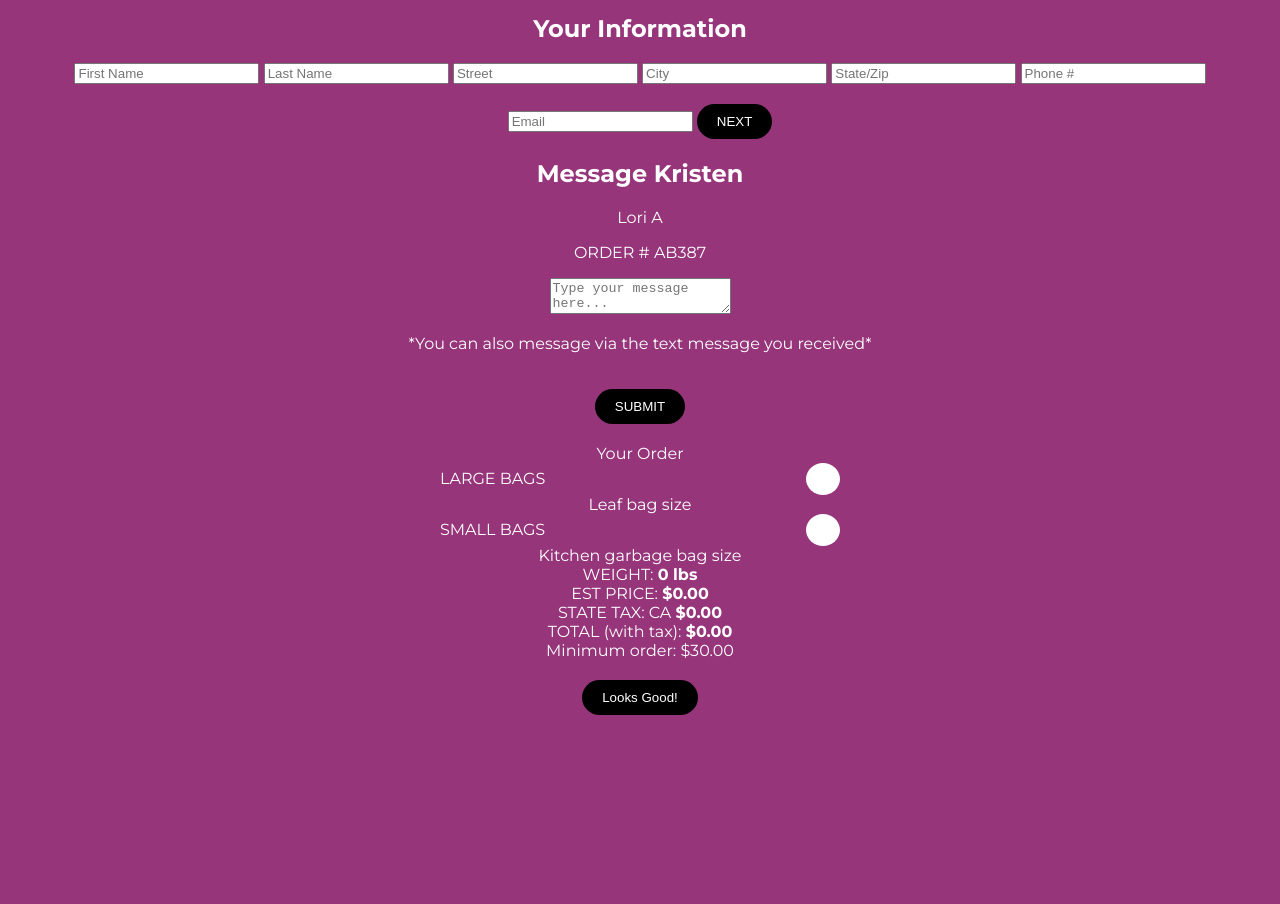
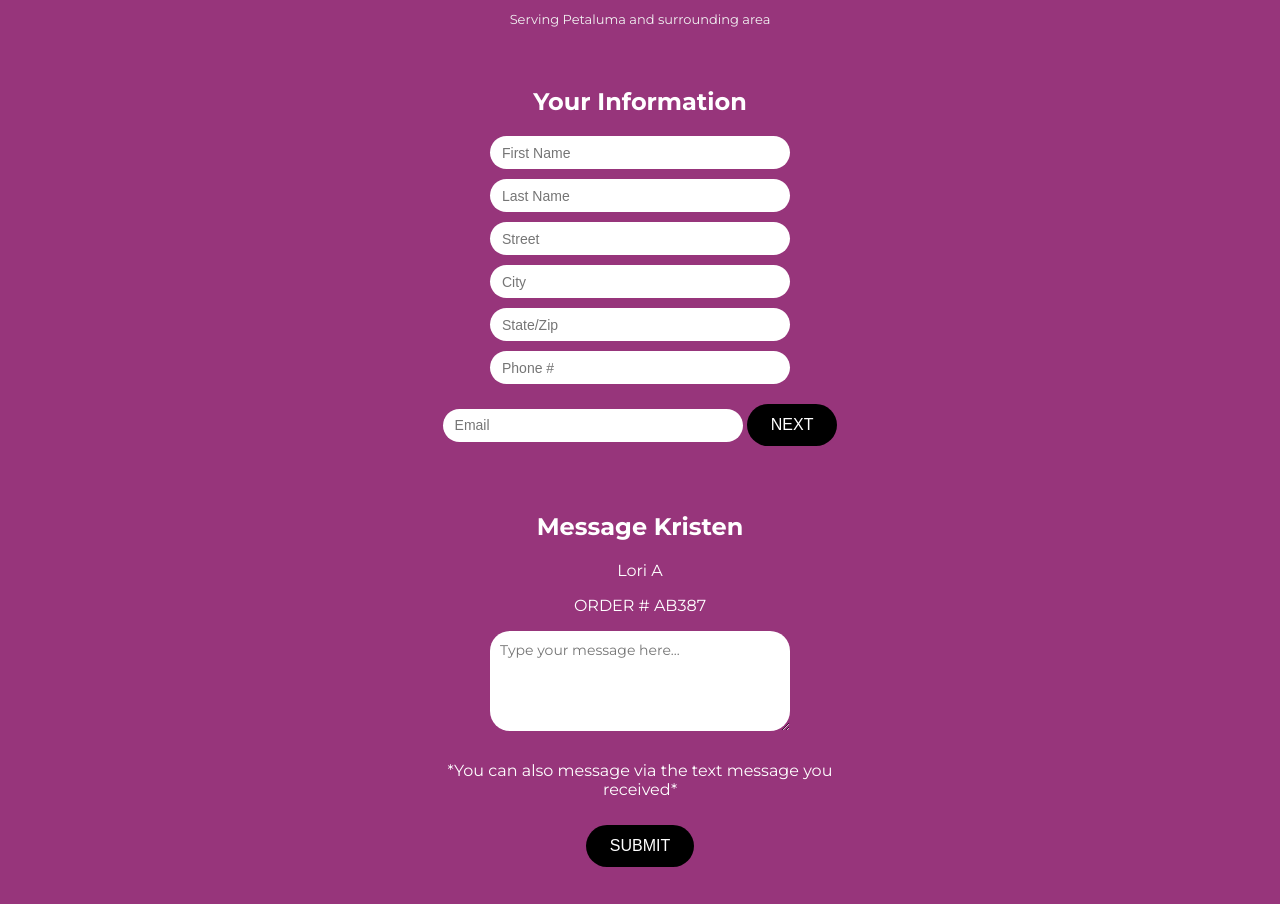
Before and after one commit to rhone1010/ST, a plain HTML site: page index.html in a window 1280 px wide. Shown: the part 220-1124 px from the top of the page. Before the commit the page ends 955 px from the top, so only its background shows below. Drawn offline with Linux system fonts and the light colour scheme.

Commit message:
Update style.css

```diff
--- a/style.css
+++ b/style.css
@@ -1,3 +1,4 @@
+/* === Global === */
 body {
   margin: 0;
   font-family: 'Montserrat', sans-serif;
@@ -5,57 +6,181 @@ body {
   color: white;
   text-align: center;
 }
-.container-ordering {
+
+.container {
   max-width: 400px;
   margin: 0 auto;
-  padding: 20px 40px;
+  padding: 20px;
 }
+
+.logo {
+  width: 280px;
+  margin: 20px auto 10px;
+}
+
+.note {
+  font-size: 13px;
+  color: #f2f2f2;
+  margin-bottom: 20px;
+}
+
+/* === Section Titles === */
+.section-title {
+  font-size: 16px;
+  margin: 20px 0 10px;
+  text-transform: uppercase;
+  font-weight: bold;
+}
+
+/* === Inputs === */
+.input {
+  height: 33px;
+  border: none;
+  background: white;
+  color: #97357B;
+  border-radius: 25px;
+  padding: 0 12px;
+  font-size: 14px;
+  margin-bottom: 10px;
+  box-sizing: border-box;
+}
+
+.input-120 {
+  width: 300px;
+}
+
+.input-240 {
+  width: 300px;
+}
+
 .input-row {
   display: flex;
+  align-items: center;
   justify-content: space-between;
-  align-items: center;
+  margin: 10px 0;
 }
+
+.input-desc {
+  font-size: 12px;
+  text-align: left;
+  color: #eee;
+  margin-bottom: 10px;
+}
+
+/* === Custom Select === */
 .custom-select {
   position: relative;
 }
+
 .custom-select input {
   height: 30px;
   width: 30px;
   text-align: center;
   border-radius: 50%;
+  border: none;
   background: white;
-  border: none;
+  color: #97357B;
   font-weight: bold;
-  color: #97357B;
+  cursor: pointer;
 }
+
+/* Dropdown Container */
 .custom-select-dropdown {
   position: absolute;
   top: -2px;
   display: flex;
   gap: 5px;
-  padding: 4px;
+  padding: 4px 4px;
   border-radius: 30px;
   background-color: transparent;
   z-index: 9999;
 }
+
+/* Positioning Overrides */
 .dropdown-position-large {
   left: -180px;
 }
+
 .dropdown-position-small {
   left: -275px;
 }
+
+/* Dropdown Bubbles */
 .custom-select-dropdown div {
   padding: 4px 10px;
   background-color: white;
   color: #97357B;
   border-radius: 25px;
   cursor: pointer;
+  transition: transform 0.2s ease;
+  font-size: 15px;
 }
-.btn {
-  margin-top: 20px;
-  padding: 10px 20px;
+
+.custom-select-dropdown div:hover {
+  transform: scale(1.1);
+  background-color: #f3e7f0;
+}
+
+/* === Fee Box === */
+.fee-box {
   background: black;
   color: white;
+  border-radius: 25px;
+  padding: 15px;
+  margin: 15px 0;
+}
+
+.fee-line {
+  font-size: 16px;
+  margin: 8px 0;
+}
+
+.min-order {
+  font-size: 13px;
+  color: #eee;
+  margin-bottom: 30px;
+}
+
+/* === Button === */
+.btn {
+  background: black;
+  color: white;
+  padding: 12px 24px;
   border: none;
   border-radius: 25px;
+  font-size: 16px;
+  cursor: pointer;
+  text-transform: uppercase;
+  margin-top: 10px;
 }
+
+.btn:hover {
+  background: #222;
+}
+
+/* === Message Area === */
+.messagebox {
+  width: 300px;
+  height: 100px;
+  resize: vertical;
+  padding: 10px;
+  font-size: 14px;
+  font-family: 'Montserrat', sans-serif;
+  border-radius: 20px;
+  border: none;
+  box-sizing: border-box;
+  background-color: white;
+  color: #97357B;
+  margin-bottom: 10px;
+}
+
+.info-box {
+  padding: 20px 0;
+}
+
+/* === Container for Order Section === */
+.container-ordering {
+  max-width: 400px;
+  margin: 0 auto;
+  padding: 20px 40px;
+}
```
